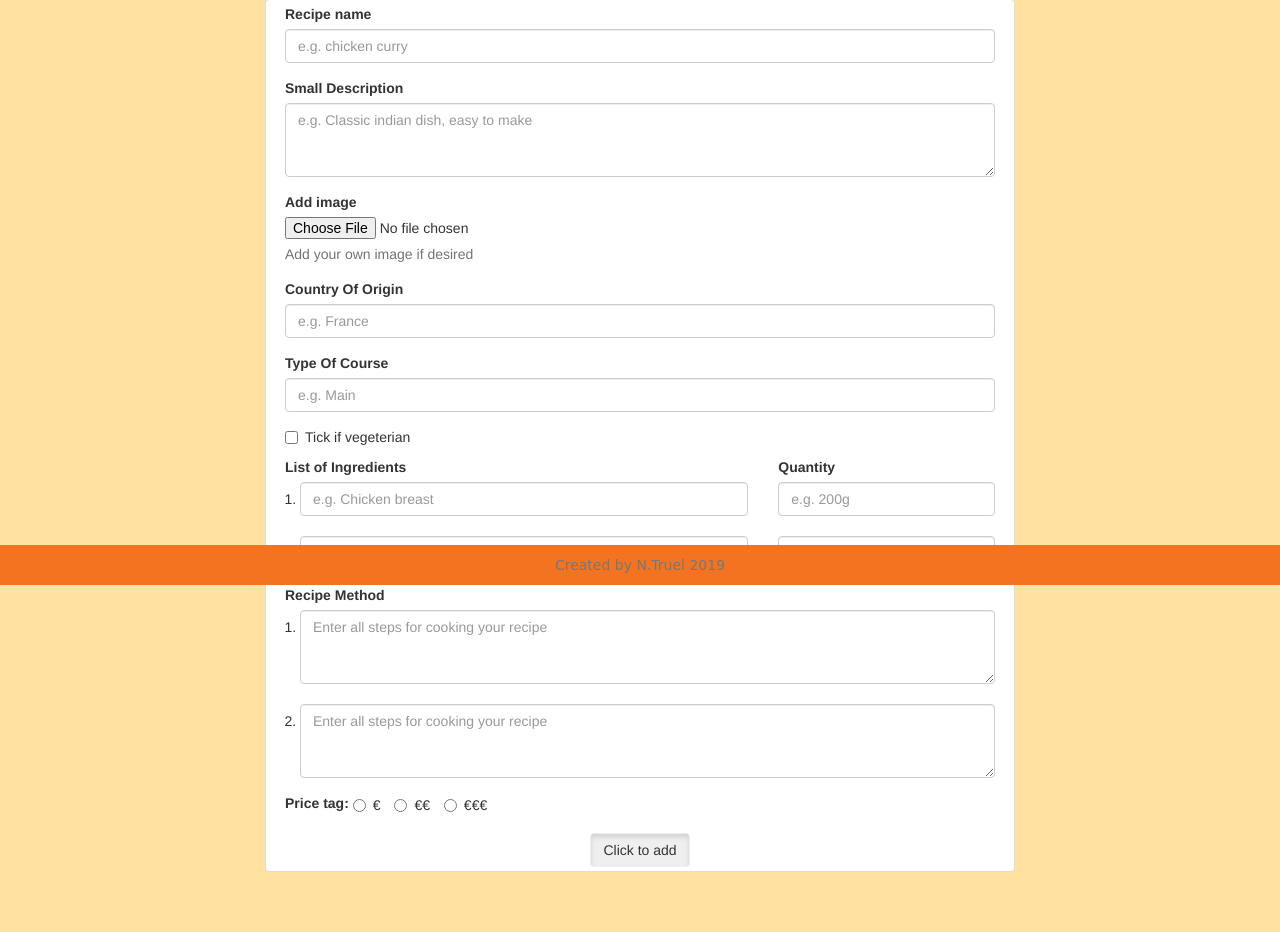
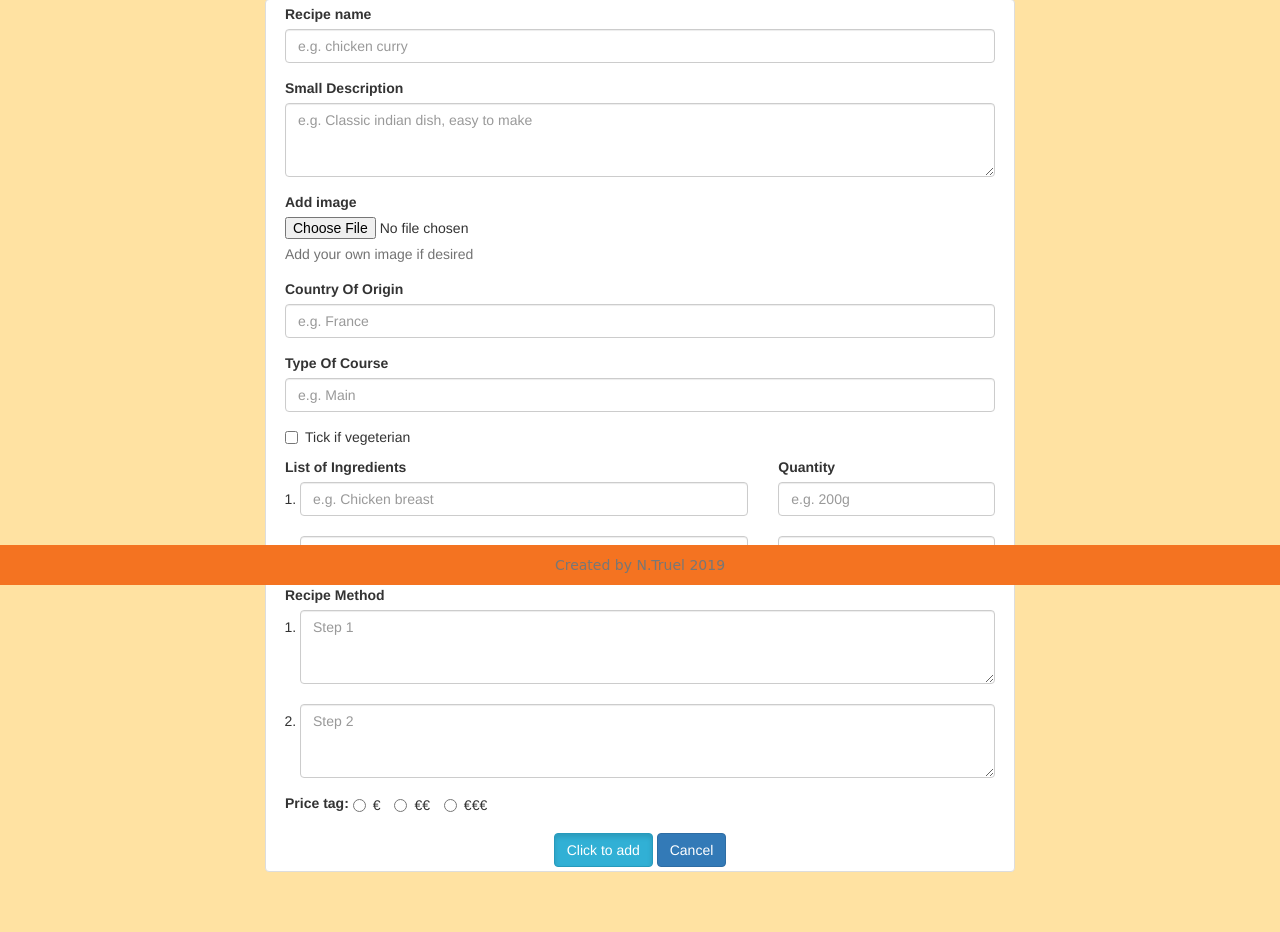
Before and after one commit to nicktruel/cookbook, a Flask app: page /add_recipe in a window 1280 px wide. Shown: the part 215-1147 px from the top of the page. Run offline with Flask 2, Linux system fonts and the light colour scheme; data that the repository does not hold is empty; some libraries are stand-ins or nearby versions; some web fonts are replaced.

Commit message:
Added Cancel buttons to add_recipe and edit_recipe pages

```diff
--- a/app.py
+++ b/app.py
@@ -112,8 +112,7 @@ def update_recipe(recipe_id):
         'recipe_name': request.form.get('recipe_name'),
         'recipe_country': request.form.get('recipe_country'),
         'recipe_description': request.form.get('recipe_description'),
-        'recipe_ingredients': request.form.get('recipe_ingredients.name'),
-        'recipe_ingredients': request.form.get('recipe_ingredients.quantity'),
+        'recipe_ingredients': request.form.get({'recipe_ingredients.name': ''}, {'recipe_ingredients.quantity': ''}),
         'recipe_instruction': request.form.get('recipe_instruction.steps'),
         'course_type': request.form.get('course_type'),
         'price_tag': request.form.get('price_tag'),
--- a/templates/add_recipe.html
+++ b/templates/add_recipe.html
@@ -85,11 +85,11 @@
                             <label for="recipe_instruction">Recipe Method</label>
                             <ol class="instructions">
                                 <li>
-                                <textarea type="text" rows="3" class="form-control" id="recipe_instruction.steps" name="recipe_instruction.steps" placeholder="Enter all steps for cooking your recipe"></textarea>
+                                <textarea type="text" rows="3" class="form-control" id="recipe_instruction.steps" name="recipe_instruction.steps" placeholder="Step 1"></textarea>
                                 </li>
                                 <br>
                                 <li>
-                                <textarea type="text" rows="3" class="form-control" id="recipe_instruction.steps" name="recipe_instruction.steps" placeholder="Enter all steps for cooking your recipe"></textarea>
+                                <textarea type="text" rows="3" class="form-control" id="recipe_instruction.steps" name="recipe_instruction.steps" placeholder="Step 2"></textarea>
                                 </li>
                             </ol>
                         </div>
@@ -108,7 +108,8 @@
                    </div>
 
                     <div class="text-center">
-                        <button type="submit" class="btn btn-defaul active" name="action">Click to add</button>
+                        <button type="submit" class="btn btn-info active" name="action">Click to add</button>
+                        <a href="{{url_for('home_page')}}" class="btn btn-primary" role="button">Cancel</a>
                     </div>
                 </form>
             </div>
--- a/templates/base.html
+++ b/templates/base.html
@@ -34,6 +34,7 @@
                         <li><a class="search_by"><u>Search by:</u></a></li>
                         <li class="dropdown">
                             <a href="#" class="dropdown-toggle" data-toggle="dropdown" role="button" aria-haspopup="true" aria-expanded="false">Origin<span class="caret"></span></a>
+
                             <ul class="dropdown-menu">
                                 <li><a href="{{url_for('french_recipes')}}">France</a></li>
                                 <li><a href="{{url_for('thai_recipes')}}">Thailand</a></li>
@@ -42,6 +43,7 @@
                                 <li><a href="{{url_for('indian_recipes')}}">India</a></li>
                                 <li><a href="{{url_for('italian_recipes')}}">Italy</a></li>
                             </ul>
+
                         </li>
                 <!-- Course dropdown -->
                         <li class="dropdown">
--- a/templates/edit_recipe.html
+++ b/templates/edit_recipe.html
@@ -340,7 +340,8 @@
                    </div>
 
                     <div class="text-center">
-                        <button type="submit" class="btn btn-defaul active" name="action">Update Recipe</button>
+                        <button type="submit" class="btn btn-info active" name="action">Update Recipe</button>
+                        <a href="/recipe_details/{{ recipe._id }}" class="btn btn-primary" role="button">Cancel</a>
                     </div>
                 </form>
             </div>
```
